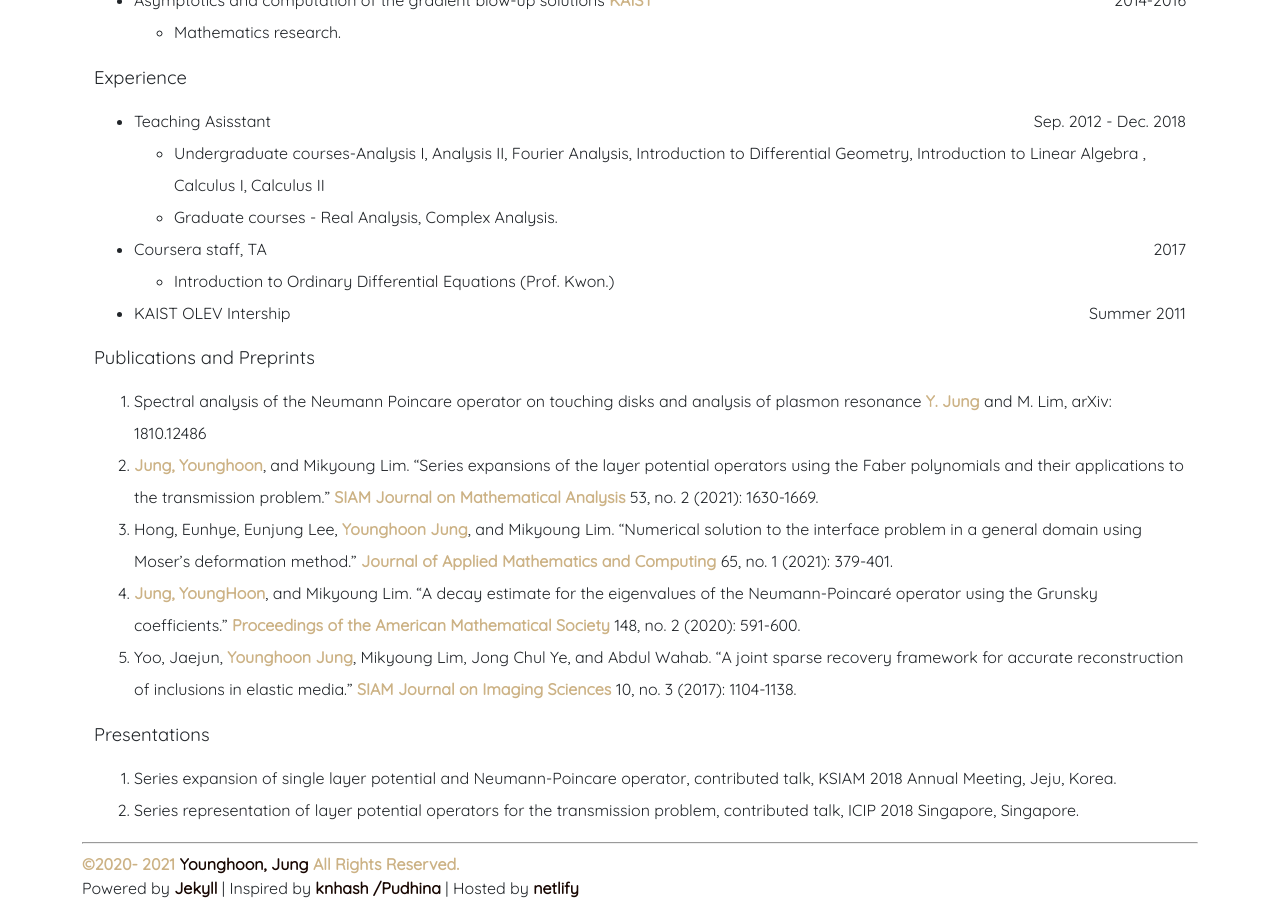
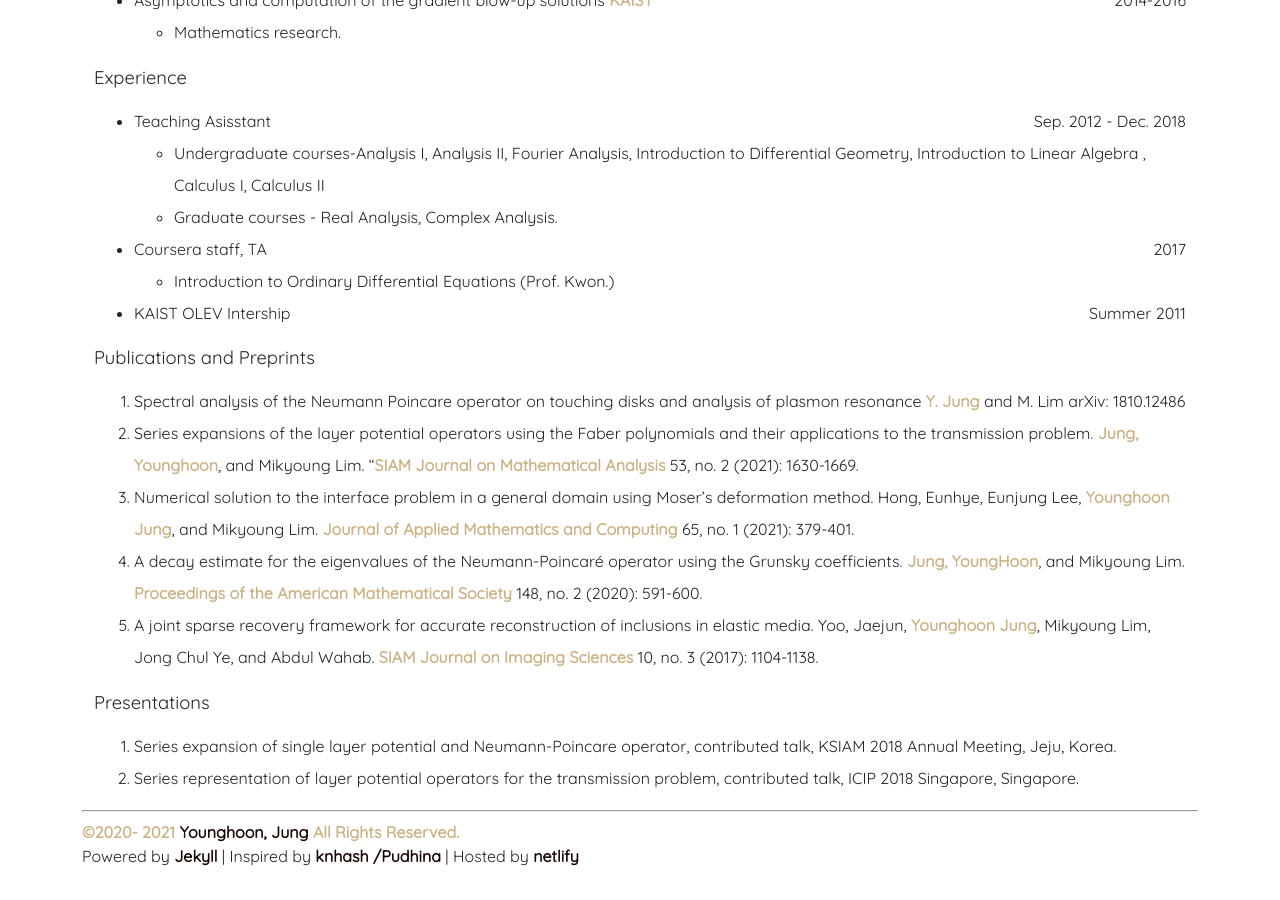
Before and after one commit to younghoonJ/younghoonJ.github.io, a Jekyll site: the page built from about.md, in a window 1280 px wide and 900 px high, scrolled down 1902 px. Built offline with Jekyll 4.4.1, drawn with Linux system fonts in a browser that asks for light colours; after the commit the page ends 2770 px from its top, so only the background shows below that; part of the change alters nothing that is shown.

```diff
--- a/about.md
+++ b/about.md
@@ -67,11 +67,20 @@ title: About
 
 ### Publications and Preprints
 1. Spectral analysis of the Neumann Poincare operator on touching disks and analysis of plasmon resonance
-  **Y. Jung** and M. Lim, arXiv: 1810.12486
-2. **Jung, Younghoon**, and Mikyoung Lim. "Series expansions of the layer potential operators using the Faber polynomials and their applications to the transmission problem." **SIAM Journal on Mathematical Analysis** 53, no. 2 (2021): 1630-1669.
-3. Hong, Eunhye, Eunjung Lee, **Younghoon Jung**, and Mikyoung Lim. "Numerical solution to the interface problem in a general domain using Moser’s deformation method." **Journal of Applied Mathematics and Computing** 65, no. 1 (2021): 379-401.
-4. **Jung, YoungHoon**, and Mikyoung Lim. "A decay estimate for the eigenvalues of the Neumann-Poincaré operator using the Grunsky coefficients." **Proceedings of the American Mathematical Society** 148, no. 2 (2020): 591-600.
-5. Yoo, Jaejun, **Younghoon Jung**, Mikyoung Lim, Jong Chul Ye, and Abdul Wahab. "A joint sparse recovery framework for accurate reconstruction of inclusions in elastic media." **SIAM Journal on Imaging Sciences** 10, no. 3 (2017): 1104-1138.
+  **Y. Jung** and M. Lim
+  arXiv: 1810.12486
+1. Series expansions of the layer potential operators using the Faber polynomials and their applications to the transmission problem.
+  **Jung, Younghoon**, and Mikyoung Lim.
+  "**SIAM Journal on Mathematical Analysis** 53, no. 2 (2021): 1630-1669.
+1. Numerical solution to the interface problem in a general domain using Moser’s deformation method.
+  Hong, Eunhye, Eunjung Lee, **Younghoon Jung**, and Mikyoung Lim.
+  **Journal of Applied Mathematics and Computing** 65, no. 1 (2021): 379-401.
+1. A decay estimate for the eigenvalues of the Neumann-Poincaré operator using the Grunsky coefficients.
+  **Jung, YoungHoon**, and Mikyoung Lim.
+  **Proceedings of the American Mathematical Society** 148, no. 2 (2020): 591-600.
+1. A joint sparse recovery framework for accurate reconstruction of inclusions in elastic media.
+  Yoo, Jaejun, **Younghoon Jung**, Mikyoung Lim, Jong Chul Ye, and Abdul Wahab.
+  **SIAM Journal on Imaging Sciences** 10, no. 3 (2017): 1104-1138.
 
 ### Presentations
 1. Series expansion of single layer potential and Neumann-Poincare operator, contributed talk, KSIAM 2018 Annual Meeting, Jeju, Korea.
```
